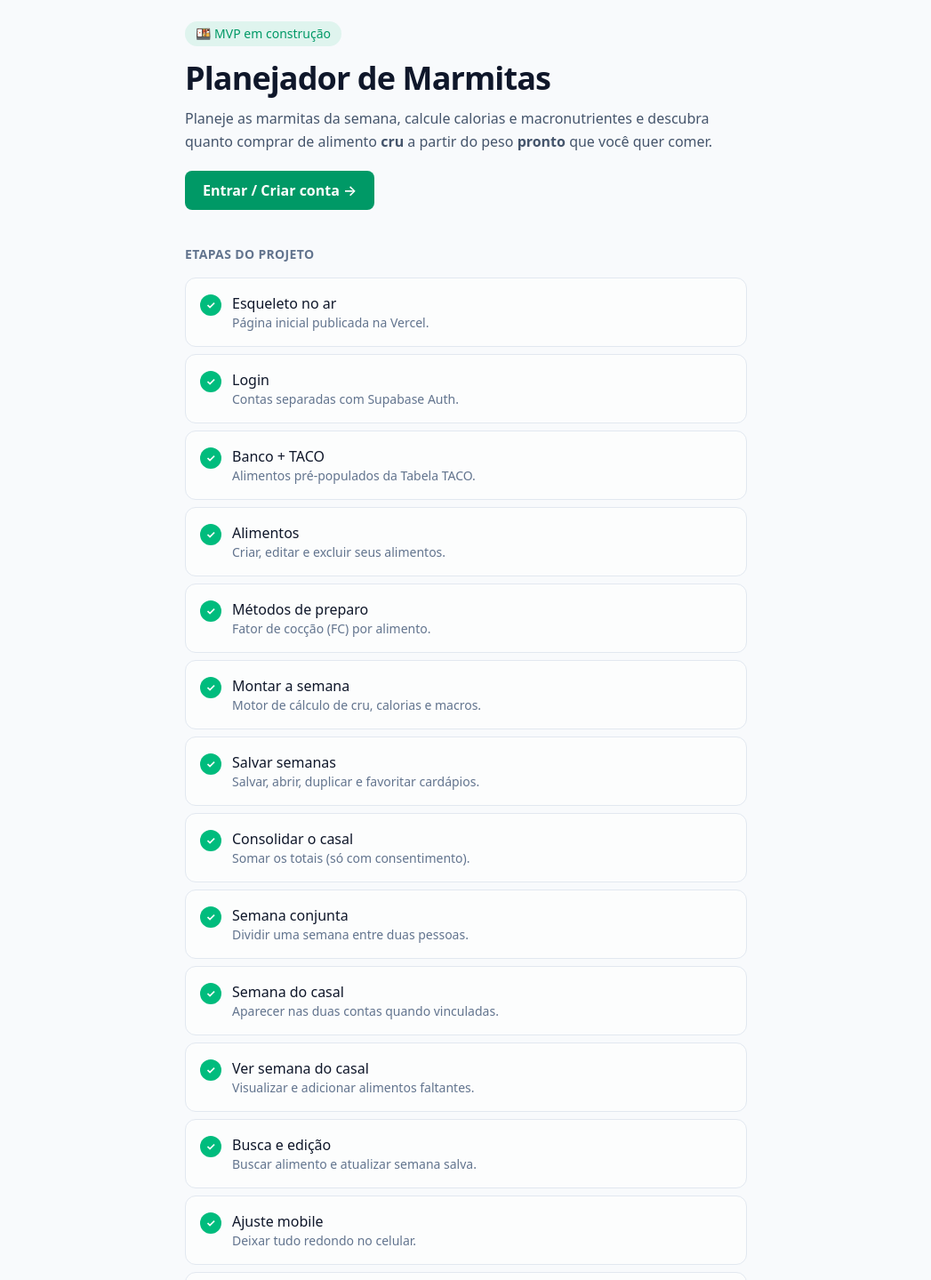
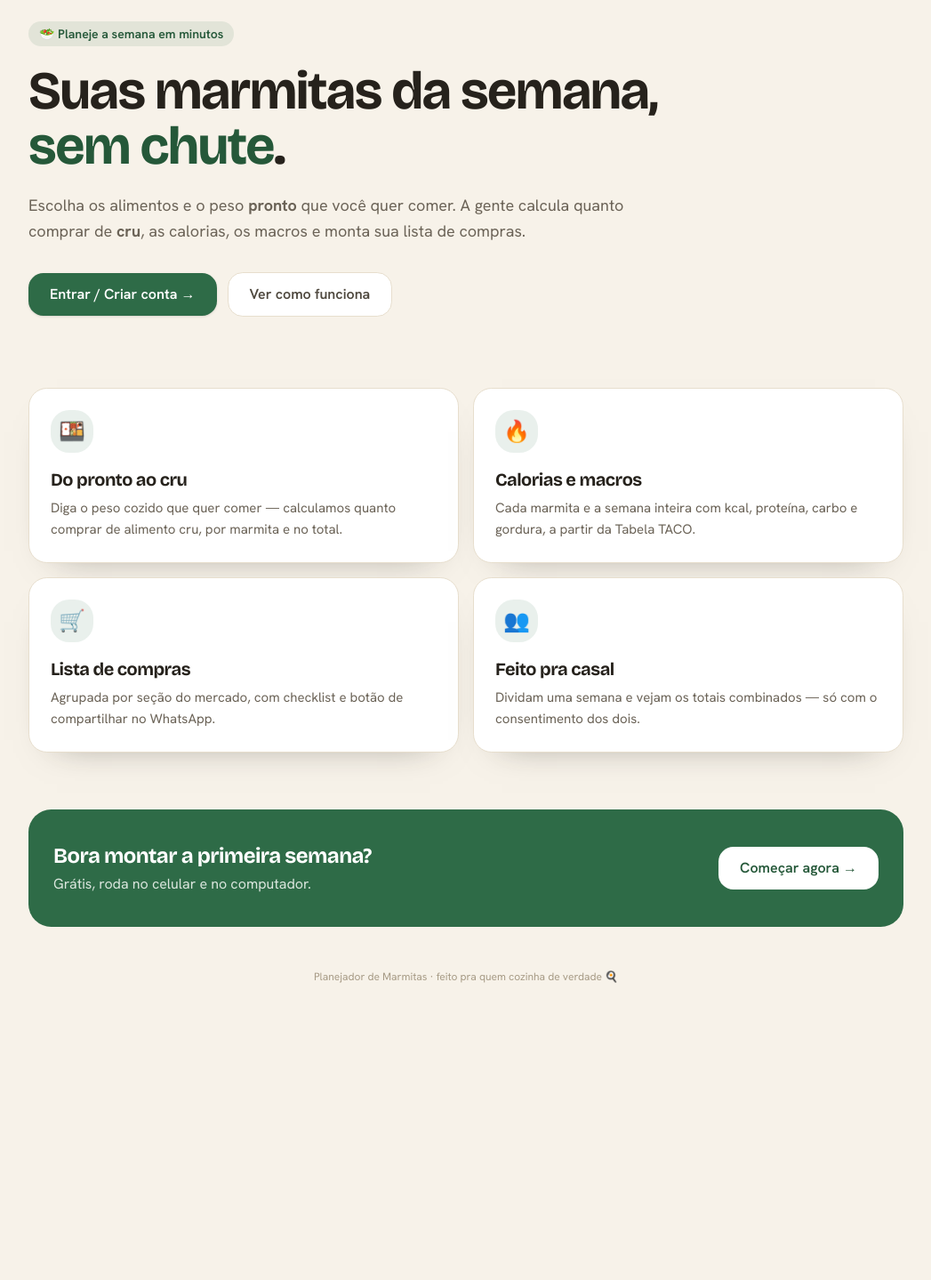
Before and after one commit to JP7PARTS/planejador, a Next.js app: page / in a window 1280 px wide. Shown: the part 40-1479 px from the top of the page at 89% size, without its empty margins (116-1163 px from the left). After the commit the page ends 1210 px from the top, so only its background shows below. Built offline with nearby package versions, Linux system fonts and the light colour scheme.

Commit message:
Redesign: tema caseiro & apetitoso + nova home
Co-Authored-By: Claude Opus 4.8 <noreply@anthropic.com>
Claude-Session: https://claude.ai/code/session_01UdXtgqozJxkwpkW4jmbtpx

```diff
--- a/src/app/globals.css
+++ b/src/app/globals.css
@@ -1,21 +1,180 @@
 @import "tailwindcss";
 
-:root {
-  --background: #f8fafc;
-  --foreground: #0f172a;
+/* ------------------------------------------------------------------ *
+ * Planejador de Marmitas — tema "caseiro & apetitoso"
+ * Reskin global: remapeia a paleta padrão do Tailwind e as fontes.
+ * Todas as telas herdam este visual sem precisar mudar classes.
+ * ------------------------------------------------------------------ */
+
+@theme inline {
+  --font-sans: var(--font-hanken), system-ui, -apple-system, "Segoe UI", Roboto,
+    sans-serif;
+  --font-display: var(--font-bricolage), var(--font-hanken), sans-serif;
+  --color-background: var(--background);
+  --color-foreground: var(--foreground);
 }
 
-@theme inline {
-  --color-background: var(--background);
-  --color-foreground: var(--foreground);
-  --font-sans: system-ui, -apple-system, "Segoe UI", Roboto, Helvetica, Arial,
-    sans-serif;
+@theme {
+  /* Cantos mais arredondados e sombras mais suaves em todo o app */
+  --radius-md: 0.6rem;
+  --radius-lg: 0.85rem;
+  --radius-xl: 1.05rem;
+  --radius-2xl: 1.3rem;
+  --radius-3xl: 1.6rem;
+
+  /* ---- Neutros quentes (remapeia toda a escala slate) ---- */
+  --color-slate-50: #fbf7f0;
+  --color-slate-100: #f4ede1;
+  --color-slate-200: #e7decd;
+  --color-slate-300: #d6cab3;
+  --color-slate-400: #a79b86;
+  --color-slate-500: #8a8172;
+  --color-slate-600: #6b6357;
+  --color-slate-700: #4e483e;
+  --color-slate-800: #332e27;
+  --color-slate-900: #26221c;
+  --color-slate-950: #191612;
+
+  /* Mantém gray/zinc/neutral alinhados aos mesmos neutros quentes */
+  --color-gray-50: #fbf7f0;
+  --color-gray-100: #f4ede1;
+  --color-gray-200: #e7decd;
+  --color-gray-300: #d6cab3;
+  --color-gray-400: #a79b86;
+  --color-gray-500: #8a8172;
+  --color-gray-600: #6b6357;
+  --color-gray-700: #4e483e;
+  --color-gray-800: #332e27;
+  --color-gray-900: #26221c;
+  --color-gray-950: #191612;
+
+  /* ---- Verde-erva (remapeia emerald: cor principal do app) ---- */
+  --color-emerald-50: #eef4ee;
+  --color-emerald-100: #dbeade;
+  --color-emerald-200: #bad6c0;
+  --color-emerald-300: #90be9b;
+  --color-emerald-400: #5c9a6d;
+  --color-emerald-500: #3b7a4f;
+  --color-emerald-600: #2e6b47;
+  --color-emerald-700: #255839;
+  --color-emerald-800: #1e482f;
+  --color-emerald-900: #183a27;
+  --color-emerald-950: #0e2318;
+
+  /* Espelha green -> mesmo verde-erva */
+  --color-green-50: #eef4ee;
+  --color-green-100: #dbeade;
+  --color-green-200: #bad6c0;
+  --color-green-300: #90be9b;
+  --color-green-400: #5c9a6d;
+  --color-green-500: #3b7a4f;
+  --color-green-600: #2e6b47;
+  --color-green-700: #255839;
+  --color-green-800: #1e482f;
+  --color-green-900: #183a27;
+  --color-green-950: #0e2318;
+
+  /* ---- Dourado (amber = carboidratos) ---- */
+  --color-amber-50: #faf3df;
+  --color-amber-100: #f6e9c6;
+  --color-amber-200: #edd79b;
+  --color-amber-300: #e1bf6a;
+  --color-amber-400: #cfa23f;
+  --color-amber-500: #bf922c;
+  --color-amber-600: #a67a22;
+  --color-amber-700: #85601d;
+  --color-amber-800: #6b4e1e;
+  --color-amber-900: #5a421c;
+  --color-amber-950: #33240e;
+
+  /* Estrela de favorito (yellow) -> mesmo dourado */
+  --color-yellow-50: #faf3df;
+  --color-yellow-100: #f6e9c6;
+  --color-yellow-200: #edd79b;
+  --color-yellow-300: #e1bf6a;
+  --color-yellow-400: #cfa23f;
+  --color-yellow-500: #bf922c;
+  --color-yellow-600: #a67a22;
+  --color-yellow-700: #85601d;
+  --color-yellow-800: #6b4e1e;
+  --color-yellow-900: #5a421c;
+  --color-yellow-950: #33240e;
+
+  /* ---- Terracota (rose = proteínas / destaque quente) ---- */
+  --color-rose-50: #fbede8;
+  --color-rose-100: #f7ddd3;
+  --color-rose-200: #efbead;
+  --color-rose-300: #e39a82;
+  --color-rose-400: #d2704f;
+  --color-rose-500: #c0503a;
+  --color-rose-600: #a94531;
+  --color-rose-700: #8c3928;
+  --color-rose-800: #722f22;
+  --color-rose-900: #5e281e;
+  --color-rose-950: #341310;
+
+  /* ---- Abóbora (orange = frutas) ---- */
+  --color-orange-50: #fcefe0;
+  --color-orange-100: #f8dfc1;
+  --color-orange-200: #f0c08c;
+  --color-orange-300: #e39f55;
+  --color-orange-400: #d6852f;
+  --color-orange-500: #c67320;
+  --color-orange-600: #a85d1b;
+  --color-orange-700: #854919;
+  --color-orange-800: #6b3c1b;
+  --color-orange-900: #593218;
+  --color-orange-950: #331b0c;
+
+  /* ---- Sálvia (remapeia blue -> caixa de nutrição, harmônica com o creme) ---- */
+  --color-blue-50: #eaf1ee;
+  --color-blue-100: #d5e4dd;
+  --color-blue-200: #aec9be;
+  --color-blue-300: #7fa898;
+  --color-blue-400: #548574;
+  --color-blue-500: #3c6d5d;
+  --color-blue-600: #305848;
+  --color-blue-700: #274839;
+  --color-blue-800: #1f3a2f;
+  --color-blue-900: #1a3028;
+  --color-blue-950: #0e1b16;
+
+  /* ---- Ameixa suave (purple = selo "compartilhada") ---- */
+  --color-purple-50: #f3ecf4;
+  --color-purple-100: #ede3ee;
+  --color-purple-200: #dcc8de;
+  --color-purple-300: #c4a6c8;
+  --color-purple-400: #a67daa;
+  --color-purple-500: #8e5f92;
+  --color-purple-600: #7a5480;
+  --color-purple-700: #634468;
+  --color-purple-800: #4f3753;
+  --color-purple-900: #3f2a44;
+  --color-purple-950: #241627;
+
+  /* ---- Vermelho quente (excluir / erros) ---- */
+  --color-red-50: #fbeae5;
+  --color-red-100: #f8e0da;
+  --color-red-200: #f1c4b8;
+  --color-red-300: #e59d8a;
+  --color-red-400: #dc7a63;
+  --color-red-500: #ce5a40;
+  --color-red-600: #b84630;
+  --color-red-700: #973826;
+  --color-red-800: #7b2f20;
+  --color-red-900: #66291d;
+  --color-red-950: #37110b;
+}
+
+:root {
+  --background: #f7f2e9;
+  --foreground: #26221c;
 }
 
 @media (prefers-color-scheme: dark) {
   :root {
-    --background: #0b1120;
-    --foreground: #e2e8f0;
+    --background: #191612;
+    --foreground: #efe7d8;
   }
 }
 
@@ -29,3 +188,23 @@ body {
   font-family: var(--font-sans);
   -webkit-font-smoothing: antialiased;
 }
+
+/* Títulos usam a display Bricolage Grotesque automaticamente */
+@layer base {
+  h1,
+  h2,
+  h3 {
+    font-family: var(--font-display);
+    letter-spacing: -0.02em;
+  }
+
+  /* Foco mais bonito e coerente com o verde-erva */
+  :focus-visible {
+    outline: 2px solid var(--color-emerald-600);
+    outline-offset: 2px;
+  }
+
+  ::selection {
+    background: color-mix(in oklab, var(--color-rose-500) 28%, transparent);
+  }
+}
--- a/src/app/layout.tsx
+++ b/src/app/layout.tsx
@@ -1,5 +1,22 @@
 import type { Metadata, Viewport } from "next";
+import { Bricolage_Grotesque, Hanken_Grotesk } from "next/font/google";
 import "./globals.css";
+
+// Fonte de títulos (display) — quente e amigável.
+const bricolage = Bricolage_Grotesque({
+  subsets: ["latin"],
+  weight: ["600", "700", "800"],
+  variable: "--font-bricolage",
+  display: "swap",
+});
+
+// Fonte de texto/UI — limpa e legível.
+const hanken = Hanken_Grotesk({
+  subsets: ["latin"],
+  weight: ["400", "500", "600", "700"],
+  variable: "--font-hanken",
+  display: "swap",
+});
 
 export const metadata: Metadata = {
   title: "Planejador de Marmitas",
@@ -10,7 +27,7 @@ export const metadata: Metadata = {
 export const viewport: Viewport = {
   width: "device-width",
   initialScale: 1,
-  themeColor: "#0f172a",
+  themeColor: "#2e6b47",
 };
 
 export default function RootLayout({
@@ -19,7 +36,7 @@ export default function RootLayout({
   children: React.ReactNode;
 }>) {
   return (
-    <html lang="pt-BR">
+    <html lang="pt-BR" className={`${bricolage.variable} ${hanken.variable}`}>
       <body>{children}</body>
     </html>
   );
--- a/src/app/page.tsx
+++ b/src/app/page.tsx
@@ -1,85 +1,105 @@
 import Link from "next/link";
 
-const etapas = [
-  { n: 1, titulo: "Esqueleto no ar", desc: "Página inicial publicada na Vercel.", pronto: true },
-  { n: 2, titulo: "Login", desc: "Contas separadas com Supabase Auth.", pronto: true },
-  { n: 3, titulo: "Banco + TACO", desc: "Alimentos pré-populados da Tabela TACO.", pronto: true },
-  { n: 4, titulo: "Alimentos", desc: "Criar, editar e excluir seus alimentos.", pronto: true },
-  { n: 5, titulo: "Métodos de preparo", desc: "Fator de cocção (FC) por alimento.", pronto: true },
-  { n: 6, titulo: "Montar a semana", desc: "Motor de cálculo de cru, calorias e macros.", pronto: true },
-  { n: 7, titulo: "Salvar semanas", desc: "Salvar, abrir, duplicar e favoritar cardápios.", pronto: true },
-  { n: 8, titulo: "Consolidar o casal", desc: "Somar os totais (só com consentimento).", pronto: true },
-  { n: 9, titulo: "Semana conjunta", desc: "Dividir uma semana entre duas pessoas.", pronto: true },
-  { n: 10, titulo: "Semana do casal", desc: "Aparecer nas duas contas quando vinculadas.", pronto: true },
-  { n: 11, titulo: "Ver semana do casal", desc: "Visualizar e adicionar alimentos faltantes.", pronto: true },
-  { n: 12, titulo: "Busca e edição", desc: "Buscar alimento e atualizar semana salva.", pronto: true },
-  { n: 13, titulo: "Ajuste mobile", desc: "Deixar tudo redondo no celular.", pronto: true },
-  { n: 14, titulo: "Lista de compras", desc: "Agrupada por categoria, com compartilhar e checklist.", pronto: true },
-  { n: 15, titulo: "Complementos", desc: "Temperos e básicos pra conferir na despensa.", pronto: true },
-  { n: 16, titulo: "Montagem das marmitas", desc: "Quanto de cada alimento vai em cada pote, por pessoa.", pronto: true },
-  { n: 17, titulo: "Totais do casal por período", desc: "Filtrar por data e ver junto e separado.", pronto: true },
+const recursos = [
+  {
+    emoji: "🍱",
+    titulo: "Do pronto ao cru",
+    desc: "Diga o peso cozido que quer comer — calculamos quanto comprar de alimento cru, por marmita e no total.",
+  },
+  {
+    emoji: "🔥",
+    titulo: "Calorias e macros",
+    desc: "Cada marmita e a semana inteira com kcal, proteína, carbo e gordura, a partir da Tabela TACO.",
+  },
+  {
+    emoji: "🛒",
+    titulo: "Lista de compras",
+    desc: "Agrupada por seção do mercado, com checklist e botão de compartilhar no WhatsApp.",
+  },
+  {
+    emoji: "👥",
+    titulo: "Feito pra casal",
+    desc: "Dividam uma semana e vejam os totais combinados — só com o consentimento dos dois.",
+  },
 ];
 
 export default function Home() {
   return (
-    <main className="mx-auto flex min-h-dvh max-w-2xl flex-col px-5 py-10 sm:py-16">
-      <header className="mb-10">
-        <span className="inline-flex items-center gap-2 rounded-full bg-emerald-500/10 px-3 py-1 text-sm font-medium text-emerald-600 dark:text-emerald-400">
-          🍱 MVP em construção
+    <main className="mx-auto flex min-h-dvh max-w-5xl flex-col px-5 py-10 sm:py-16">
+      {/* Hero */}
+      <section className="flex flex-col items-start">
+        <span className="inline-flex items-center gap-2 rounded-full bg-emerald-600/10 px-3 py-1 text-sm font-semibold text-emerald-700 dark:text-emerald-400">
+          🥗 Planeje a semana em minutos
         </span>
-        <h1 className="mt-4 text-3xl font-bold tracking-tight sm:text-4xl">
-          Planejador de Marmitas
+
+        <h1 className="mt-5 max-w-3xl text-4xl font-bold leading-[1.03] tracking-tight sm:text-6xl">
+          Suas marmitas da semana,{" "}
+          <span className="text-emerald-700 dark:text-emerald-400">
+            sem chute
+          </span>
+          .
         </h1>
-        <p className="mt-3 text-base leading-relaxed text-slate-600 dark:text-slate-300">
-          Planeje as marmitas da semana, calcule calorias e macronutrientes e
-          descubra quanto comprar de alimento <strong>cru</strong> a partir do
-          peso <strong>pronto</strong> que você quer comer.
+
+        <p className="mt-5 max-w-2xl text-lg leading-relaxed text-slate-600 dark:text-slate-300">
+          Escolha os alimentos e o peso <strong>pronto</strong> que você quer
+          comer. A gente calcula quanto comprar de <strong>cru</strong>, as
+          calorias, os macros e monta sua lista de compras.
         </p>
+
+        <div className="mt-8 flex flex-wrap items-center gap-3">
           <Link
             href="/login"
-          className="mt-5 inline-flex items-center gap-2 rounded-lg bg-emerald-600 px-5 py-2.5 text-base font-semibold text-white transition hover:bg-emerald-700"
+            className="inline-flex items-center gap-2 rounded-xl bg-emerald-600 px-6 py-3 text-base font-semibold text-white shadow-sm transition hover:bg-emerald-700"
           >
             Entrar / Criar conta →
           </Link>
-      </header>
+          <Link
+            href="/login"
+            className="inline-flex items-center gap-2 rounded-xl border border-slate-200 bg-white px-6 py-3 text-base font-semibold text-slate-700 transition hover:border-emerald-600 hover:text-emerald-700 dark:border-slate-800 dark:bg-slate-900 dark:text-slate-200"
+          >
+            Ver como funciona
+          </Link>
+        </div>
+      </section>
 
-      <section aria-labelledby="etapas-titulo">
-        <h2
-          id="etapas-titulo"
-          className="mb-4 text-sm font-semibold uppercase tracking-wide text-slate-500 dark:text-slate-400"
+      {/* Recursos */}
+      <section className="mt-14 grid grid-cols-1 gap-4 sm:mt-20 sm:grid-cols-2">
+        {recursos.map((r) => (
+          <div
+            key={r.titulo}
+            className="rounded-2xl border border-slate-200 bg-white p-6 shadow-[0_18px_40px_-32px_rgba(38,34,28,0.55)] dark:border-slate-800 dark:bg-slate-900"
           >
-          Etapas do projeto
-        </h2>
-        <ol className="space-y-2">
-          {etapas.map((e) => (
-            <li
-              key={e.n}
-              className="flex items-start gap-3 rounded-xl border border-slate-200 bg-white/60 p-4 dark:border-slate-800 dark:bg-slate-900/40"
-            >
-              <span
-                className={
-                  "mt-0.5 flex size-6 shrink-0 items-center justify-center rounded-full text-xs font-bold " +
-                  (e.pronto
-                    ? "bg-emerald-500 text-white"
-                    : "bg-slate-200 text-slate-600 dark:bg-slate-700 dark:text-slate-300")
-                }
-              >
-                {e.pronto ? "✓" : e.n}
+            <span className="grid size-12 place-items-center rounded-2xl bg-emerald-600/10 text-2xl">
+              {r.emoji}
             </span>
-              <div>
-                <p className="font-medium">{e.titulo}</p>
-                <p className="text-sm text-slate-500 dark:text-slate-400">
-                  {e.desc}
+            <h3 className="mt-4 text-xl font-bold tracking-tight">{r.titulo}</h3>
+            <p className="mt-1.5 text-[15px] leading-relaxed text-slate-600 dark:text-slate-300">
+              {r.desc}
             </p>
           </div>
-            </li>
         ))}
-        </ol>
       </section>
 
-      <footer className="mt-auto pt-10 text-center text-xs text-slate-400">
-        Todas as etapas concluídas — busca de alimento, edição de semanas e ajuste
-        para celular! 🚀
+      {/* Chamada final */}
+      <section className="mt-14 flex flex-col items-start gap-4 rounded-3xl bg-emerald-600 px-7 py-9 text-white sm:mt-16 sm:flex-row sm:items-center sm:justify-between">
+        <div>
+          <h2 className="text-2xl font-bold tracking-tight text-white">
+            Bora montar a primeira semana?
+          </h2>
+          <p className="mt-1 text-emerald-50/90">
+            Grátis, roda no celular e no computador.
+          </p>
+        </div>
+        <Link
+          href="/login"
+          className="inline-flex shrink-0 items-center gap-2 rounded-xl bg-white px-6 py-3 text-base font-semibold text-emerald-700 transition hover:bg-emerald-50"
+        >
+          Começar agora →
+        </Link>
+      </section>
+
+      <footer className="mt-auto pt-12 text-center text-xs text-slate-400 dark:text-slate-500">
+        Planejador de Marmitas · feito pra quem cozinha de verdade 🍳
       </footer>
     </main>
   );
```
Lines whose indentation alone changed are shown as unchanged.
